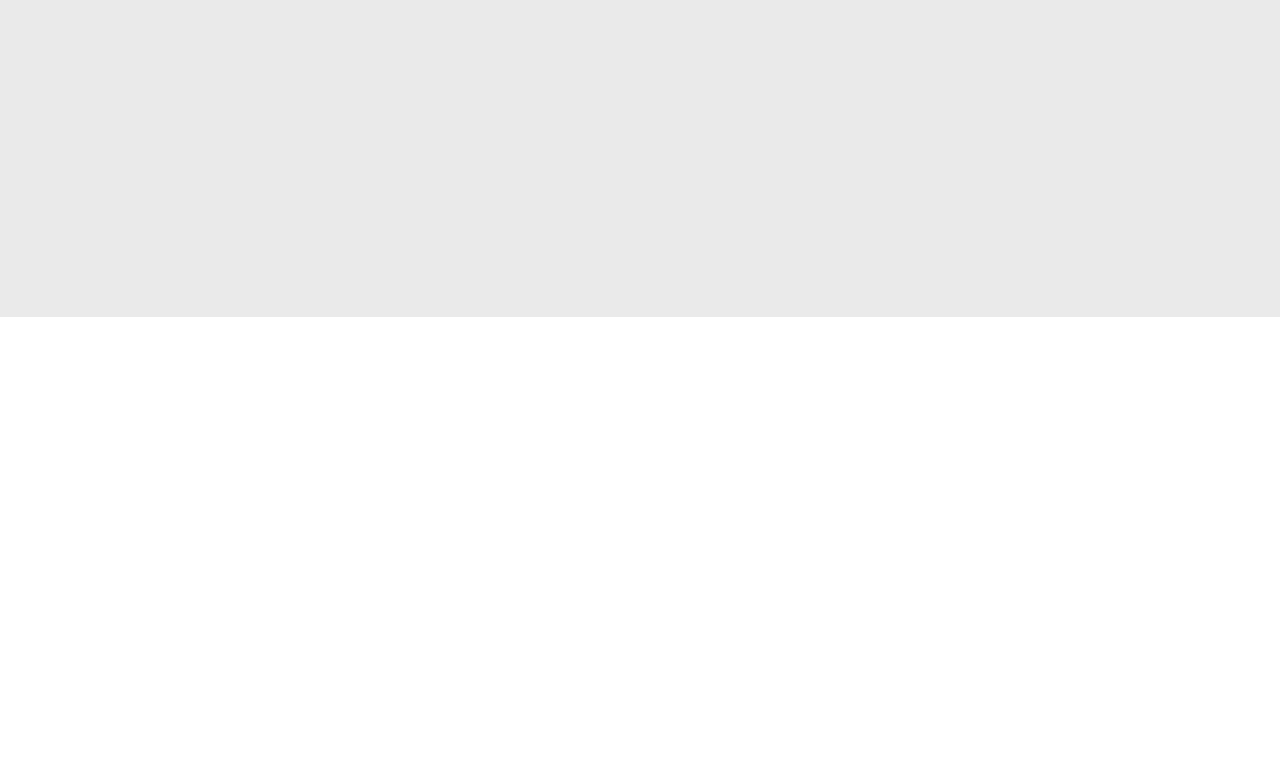
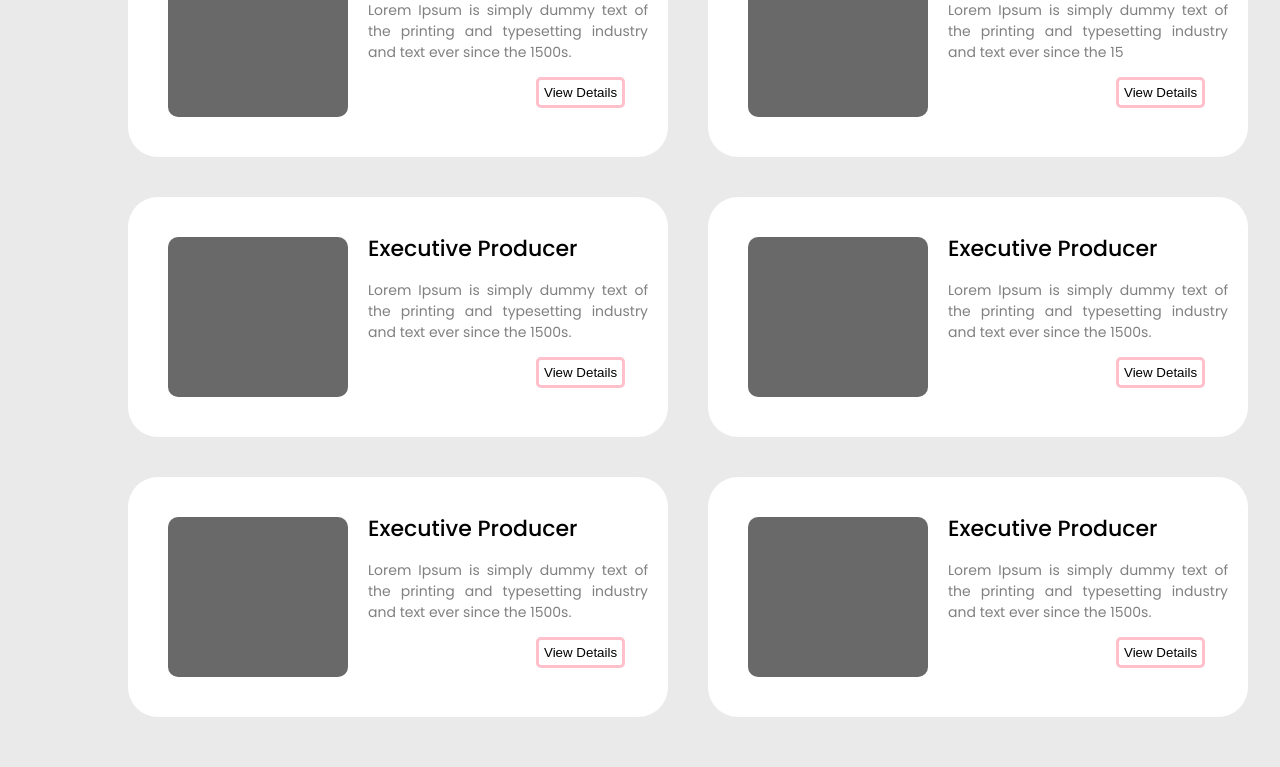
Before and after one commit to soumyadri/assignment-goodera, a plain HTML site: page index.html in a window 1280 px wide. Shown: the part 563-1330 px from the top of the page. Before the commit the page ends 880 px from the top, so only its background shows below. Drawn offline with Linux system fonts and the light colour scheme.

Commit message:
Job details container created

```diff
--- a/index.css
+++ b/index.css
@@ -10,7 +10,9 @@ body{
 }
 .bottom-container{
     background-color: #eaeaea;
-    height: 500px;
+    height: auto;
+    padding-top: 100px;
+    padding-bottom: 50px;
 }
 .navbar-container{
     display: flex;
@@ -136,3 +138,45 @@ h1{
     top: 10px;
     left: 10px;
 }
+
+/* Job Update Container*/
+.show-job-container{
+    width: 80%;
+    margin: 0 auto;
+    display: grid;
+    grid-template-columns: auto auto;
+    grid-gap: 40px;
+}
+.job-update{
+    width: 500px;
+    background-color: #ffffff;
+    border-radius: 30px;
+    padding: 20px;
+    display: flex;
+    flex-direction: row;
+}
+.dump-image{
+    width: 180px;
+    height: 160px;
+    border-radius: 10px;
+    background-color: dimgray;
+    margin: 20px 20px;
+}
+.dummy-text{
+    font-size: 14px;
+    color: grey;
+    text-align: justify;
+}
+.header-job-description{
+    font-size: 22px;
+    font-weight: 500;
+    margin: 15px 0;
+}
+.details-button{
+    border: 3px solid pink;
+    border-radius: 5px;
+    cursor: pointer;
+    padding: 5px;
+    margin-left: 60%;
+    background-color: transparent;
+}
--- a/index.html
+++ b/index.html
@@ -64,7 +64,68 @@
 
 
     <div class="bottom-container">
-        JobTitle
+        <div class="show-job-container">
+            <div class="job-update">
+                <div class="leftside-container">
+                    <div class="dump-image"></div>
+                </div>
+                <div class="rightside-container">
+                    <h3 class="header-job-description">Executive Producer</h3>
+                    <p class="dummy-text">Lorem Ipsum is simply dummy text of the printing and typesetting industry and text ever since the 1500s.</p>
+                    <button class="details-button">View Details</button>
+                </div>
+            </div>
+            <div class="job-update">
+                <div class="leftside-container">
+                    <div class="dump-image"></div>
+                </div>
+                <div class="rightside-container">
+                    <h3 class="header-job-description">Executive Producer</h3>
+                    <p class="dummy-text">Lorem Ipsum is simply dummy text of the printing and typesetting industry and text ever since the 15</p>
+                    <button class="details-button">View Details</button>
+                </div>
+            </div>
+            <div class="job-update">
+                <div class="leftside-container">
+                    <div class="dump-image"></div>
+                </div>
+                <div class="rightside-container">
+                    <h3 class="header-job-description">Executive Producer</h3>
+                    <p class="dummy-text">Lorem Ipsum is simply dummy text of the printing and typesetting industry and text ever since the 1500s.</p>
+                    <button class="details-button">View Details</button>
+                </div>
+            </div>
+            <div class="job-update">
+                <div class="leftside-container">
+                    <div class="dump-image"></div>
+                </div>
+                <div class="rightside-container">
+                    <h3 class="header-job-description">Executive Producer</h3>
+                    <p class="dummy-text">Lorem Ipsum is simply dummy text of the printing and typesetting industry and text ever since the 1500s.</p>
+                    <button class="details-button">View Details</button>
+                </div>
+            </div>
+            <div class="job-update">
+                <div class="leftside-container">
+                    <div class="dump-image"></div>
+                </div>
+                <div class="rightside-container">
+                    <h3 class="header-job-description">Executive Producer</h3>
+                    <p class="dummy-text">Lorem Ipsum is simply dummy text of the printing and typesetting industry and text ever since the 1500s.</p>
+                    <button class="details-button">View Details</button>
+                </div>
+            </div>
+            <div class="job-update">
+                <div class="leftside-container">
+                    <div class="dump-image"></div>
+                </div>
+                <div class="rightside-container">
+                    <h3 class="header-job-description">Executive Producer</h3>
+                    <p class="dummy-text">Lorem Ipsum is simply dummy text of the printing and typesetting industry and text ever since the 1500s.</p>
+                    <button class="details-button">View Details</button>
+                </div>
+            </div>
+        </div>
     </div>
 </body>
 </html>
```
